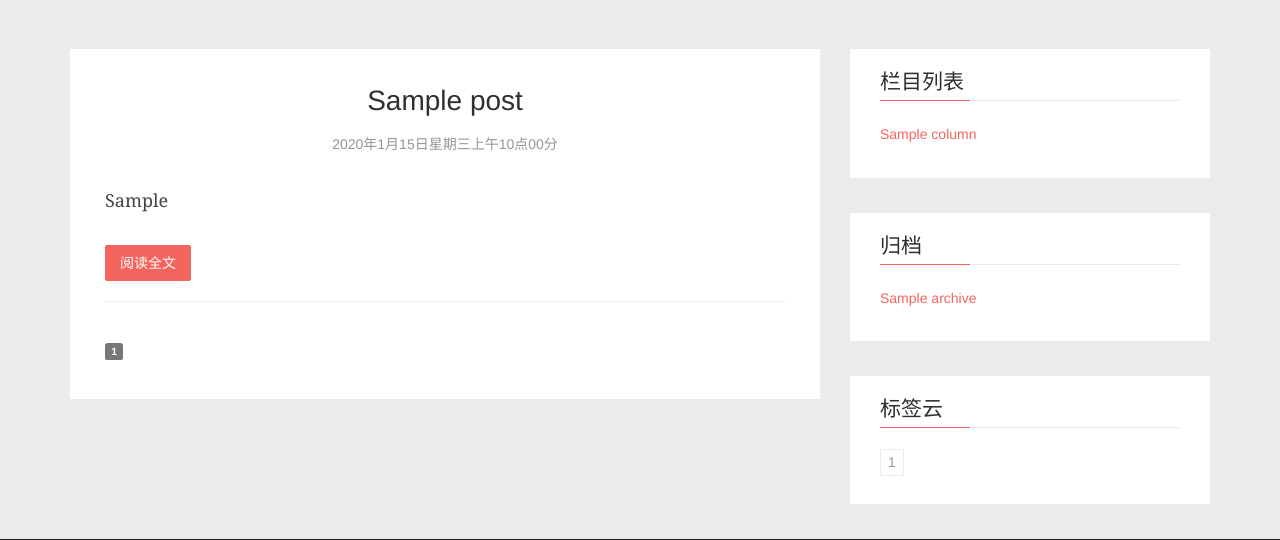
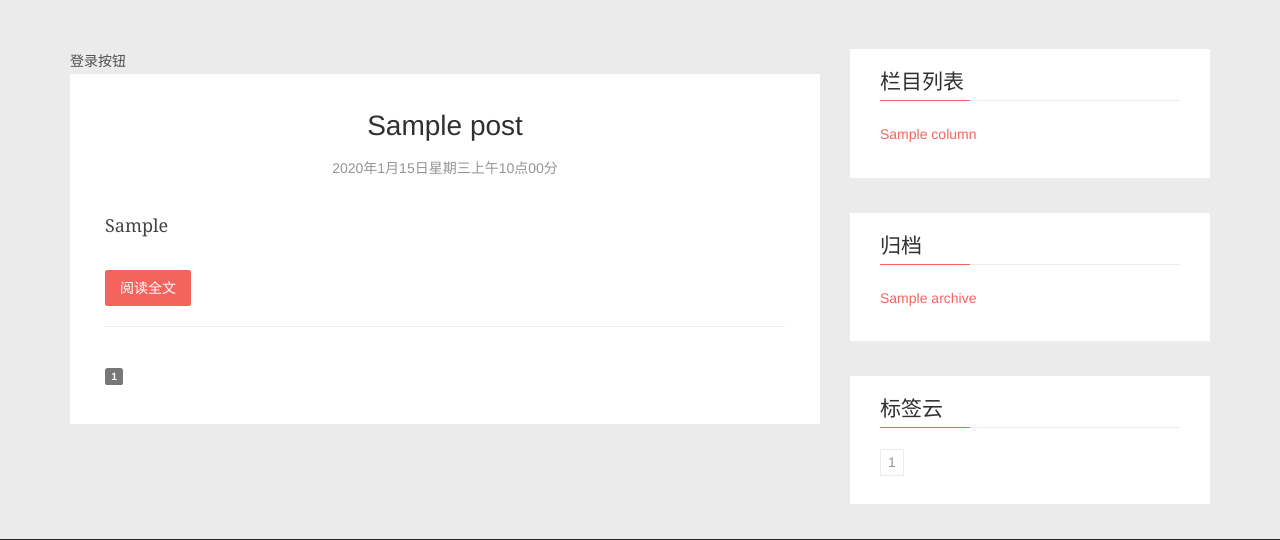
Before and after one commit to zifeiyusama/zifeiyu, a Flask app: page /frontend/ in a window 1280 px wide. Shown: the part 51-591 px from the top of the page. Run offline with Flask 2, Linux system fonts and the light colour scheme; tables that the repository leaves empty hold one stand-in row (values such as "Sample post"); some libraries are stand-ins or nearby versions.

Commit message:
weibo login button

```diff
--- a/zifeiyu/frontend/static/frontend/css/base.css
+++ b/zifeiyu/frontend/static/frontend/css/base.css
@@ -125,7 +125,7 @@
 /*====================================================
     main post area
 ====================================================*/
-.post {
+.post, .message {
   padding: 35px;
   background: #ffffff;
   margin-bottom: 35px;
--- a/zifeiyu/frontend/templates/frontend/base.html
+++ b/zifeiyu/frontend/templates/frontend/base.html
@@ -10,6 +10,8 @@
     <meta name="description" content="一个热爱技术的学僧的个人博客">
     <meta name="author" content="zifeiyu blog">
     <meta property="wb:webmaster" content="d4331105c29029f5" />
+    <html xmlns:wb="http://open.weibo.com/wb">
+    <script src="http://tjs.sjs.sinajs.cn/open/api/js/wb.js?appkey=1421334646" type="text/javascript" charset="utf-8"></script>
     <link rel="shortcut icon" href="{{ url_for('frontend.static', filename='frontend/img/favicon.ico') }}">
     <link rel="icon" href="{{ url_for('frontend.static', filename='frontend/img/favicon.ico') }}">
     <title>子非鱼</title>
--- a/zifeiyu/frontend/templates/frontend/index.html
+++ b/zifeiyu/frontend/templates/frontend/index.html
@@ -1,5 +1,6 @@
 {% extends "frontend/base.html" %}
 {% block content %}
+<wb:login-button type="5,2" onlogin="login" onlogout="logout">登录按钮</wb:login-button>
 {% for post in posts.items %}
 <article class="post tag-about-ghost-in-depth tag-zhu-shou">
     <div class="post-head">
```
